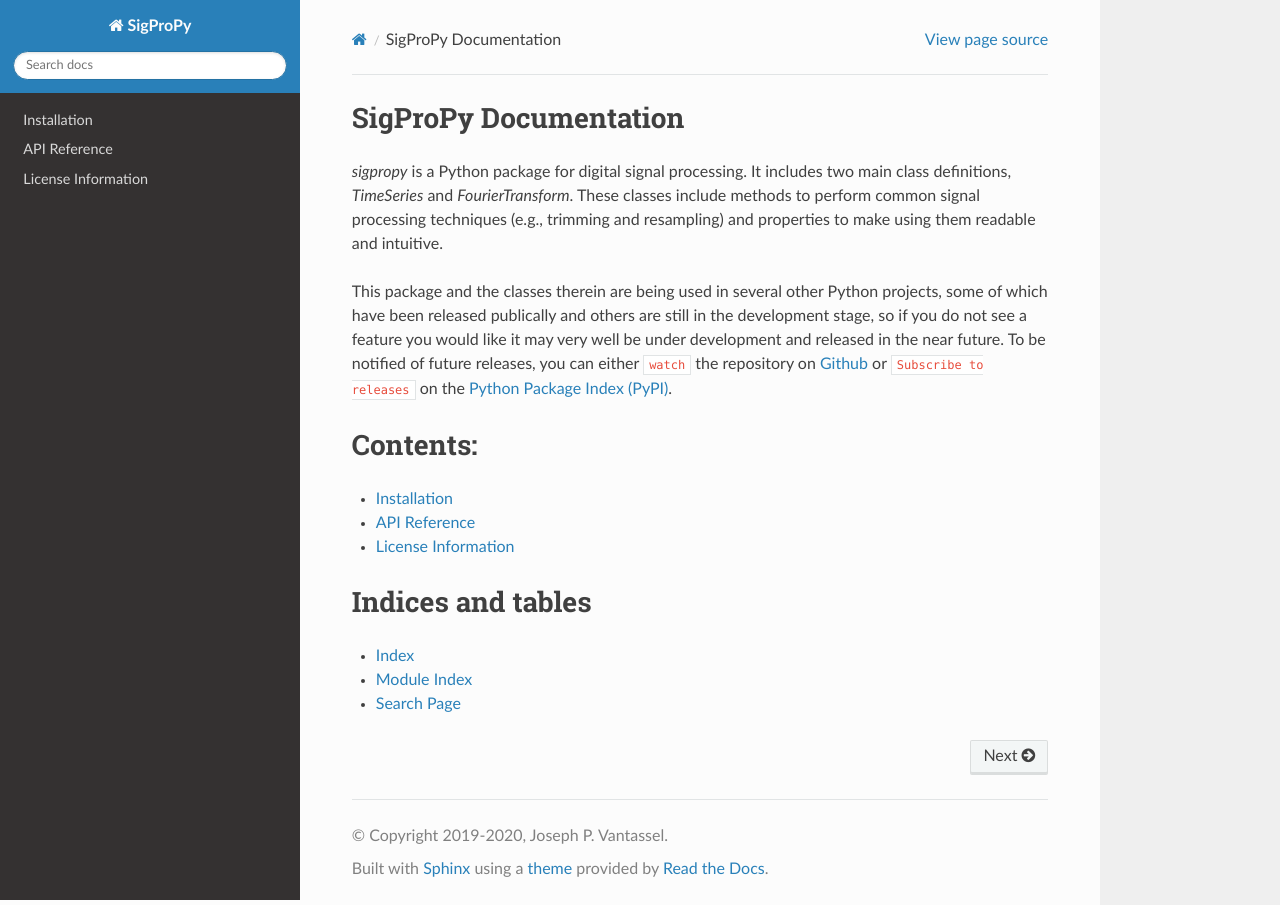
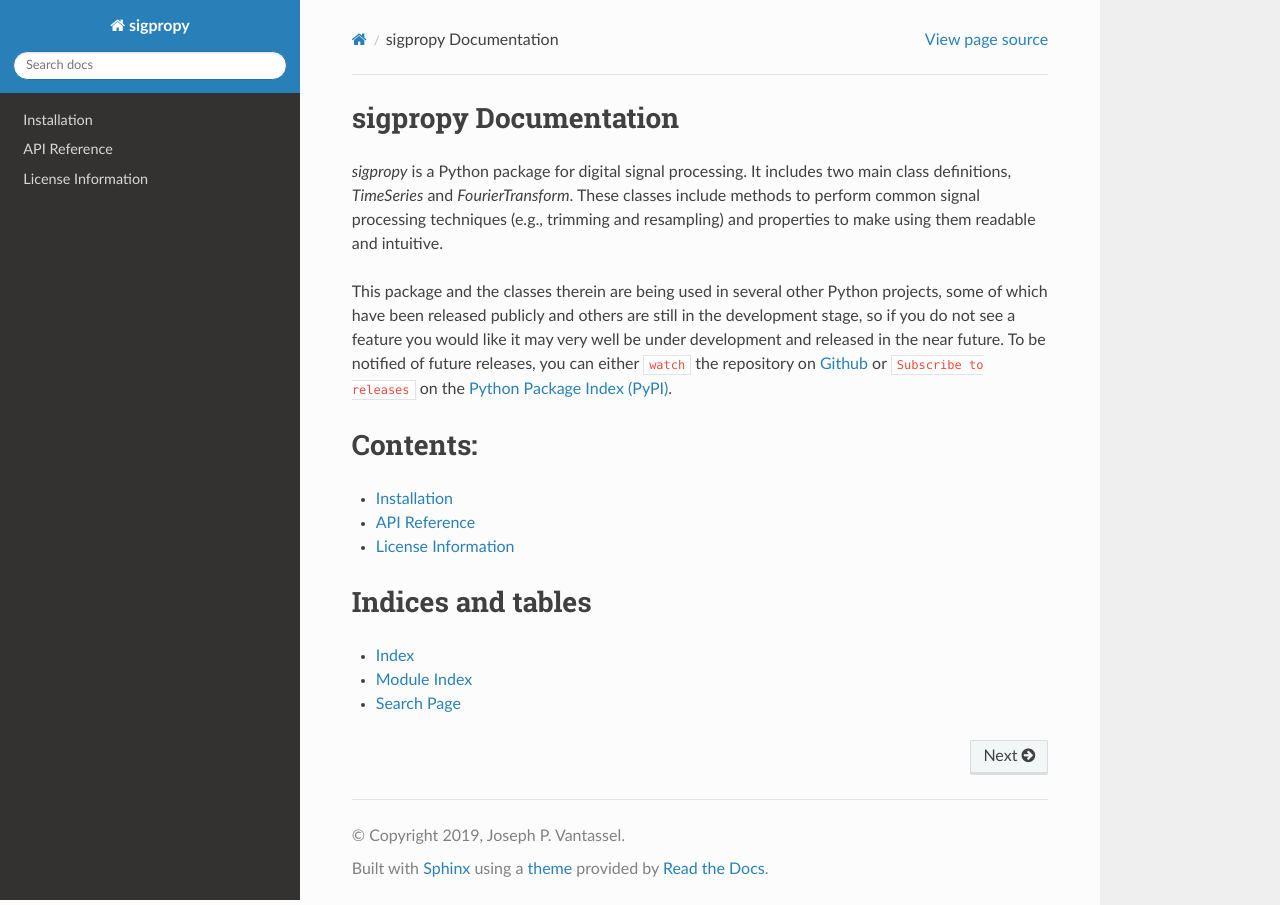
Before and after one commit to jpvantassel/sigpropy, a Sphinx documentation site: the page built from docs/index.rst, in a window 1280 px wide. Built offline with Sphinx 7.4.7 and the Read the Docs theme 2.0.0, drawn with Linux system fonts in a browser that asks for light colours; the version number could not be read and is left out.

```diff
--- a/docs/api.rst
+++ b/docs/api.rst
@@ -8,5 +8,3 @@ API Reference
 
    timeseries
    fouriertransform
-   windowedtimeseries
-   fouriertransformsuite
--- a/docs/conf.py
+++ b/docs/conf.py
@@ -16,13 +16,13 @@ import sys
 sys.path.insert(0, os.path.abspath('../sigpropy'))
 
 meta = {}
-with open("meta.py") as f:
+with open("../sigprop/meta.py") as f:
     exec(f.read(), meta)
 
 # -- Project information -----------------------------------------------------
 
-project = 'SigProPy'
-copyright = '2019-2020, Joseph P. Vantassel'
+project = 'sigpropy'
+copyright = '2019, Joseph P. Vantassel'
 author = 'Joseph P. Vantassel'
 
 # The full version, including alpha/beta/rc tags
--- a/docs/index.rst
+++ b/docs/index.rst
@@ -2,7 +2,7 @@
    Fri Nov  8 09:52:40 2019. You can adapt this file completely to your
    liking, but it should at least contain the root `toctree` directive.
 
-SigProPy Documentation
+sigpropy Documentation
 ======================
 
 `sigpropy` is a Python package for digital signal processing. It includes two
@@ -11,7 +11,7 @@ include methods to perform common signal processing techniques (e.g., trimming
 and resampling) and properties to make using them readable and intuitive.
 
 This package and the classes therein are being used in several other
-Python projects, some of which have been released publically and others are
+Python projects, some of which have been released publicly and others are
 still in the development stage, so if you do not see a feature you would like
 it may very well be under development and released in the near future. To be
 notified of future releases, you can either ``watch`` the repository on
```
Also changed, not shown: docs/fouriertransformsuite.rst (deleted, +0 -9 lines), docs/windowedtimeseries.rst (deleted, +0 -9 lines).
